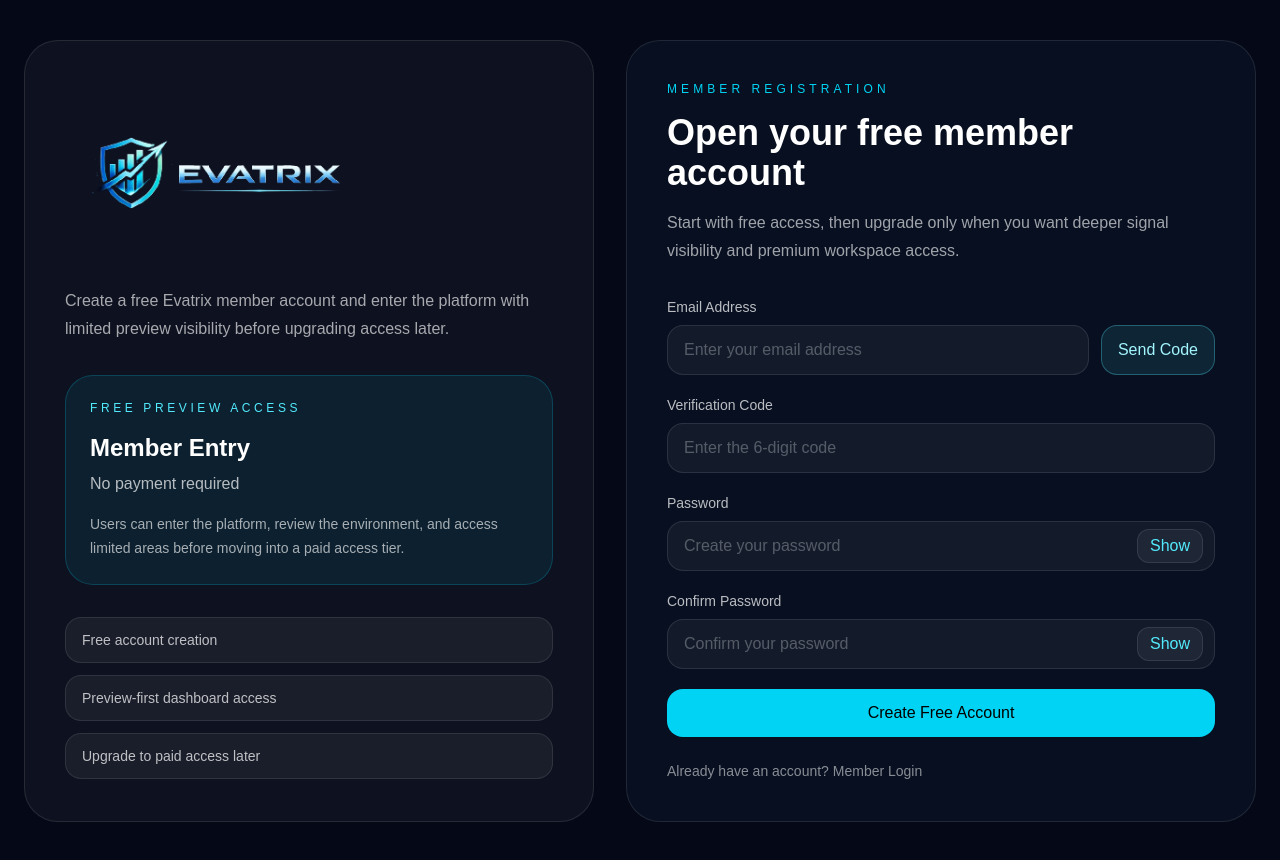
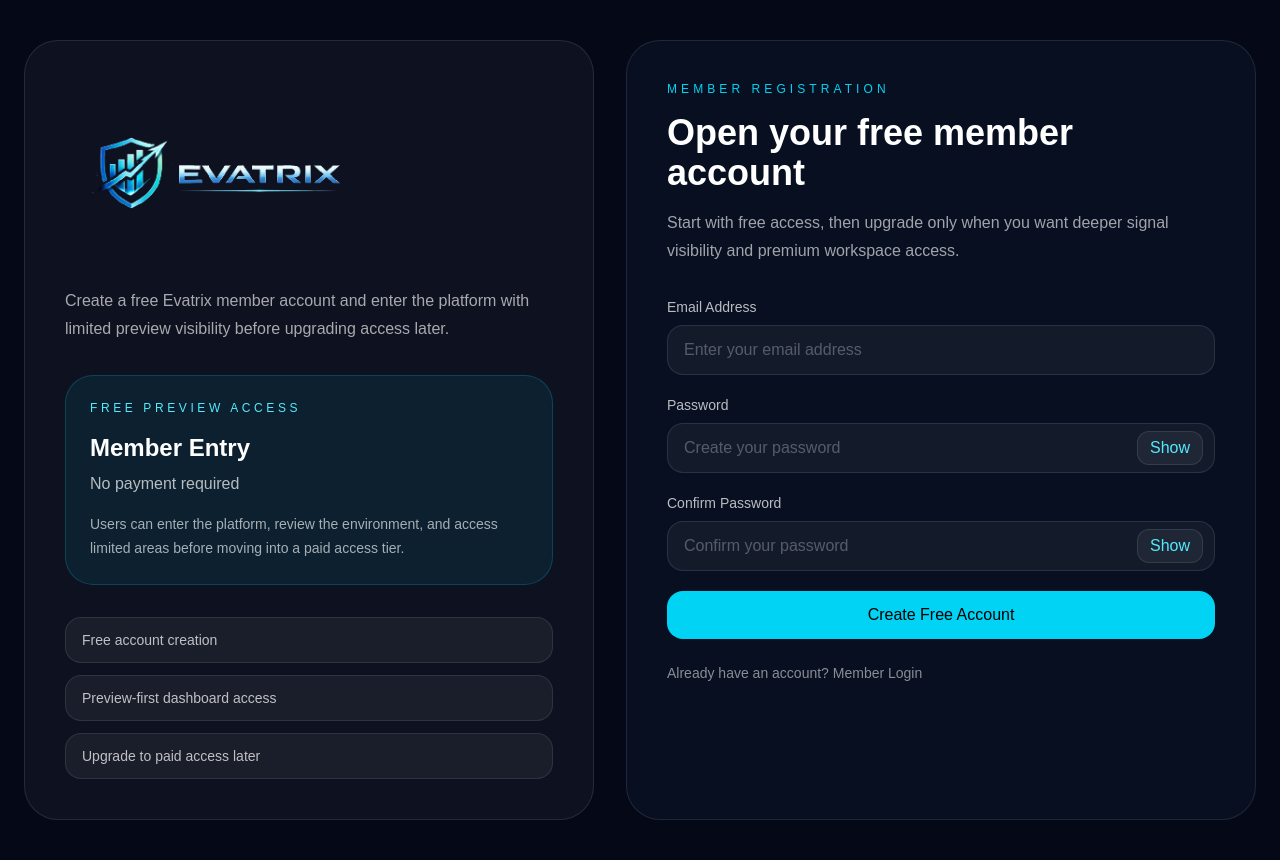
Before and after one commit to EltunTov/evatrixglobal, a Next.js app: page /signup in a window 1280 px wide. Built offline with nearby package versions, Linux system fonts and the light colour scheme.

Commit message:
Remove email verification and enable direct signup

```diff
--- a/app/api/auth/register/route.ts
+++ b/app/api/auth/register/route.ts
@@ -1,10 +1,8 @@
 import { NextResponse } from "next/server";
 import {
-  consumeCode,
   createUser,
   findUserByEmail,
   normalizeEmail,
-  verifyCode,
 } from "@/app/lib/db";
 import { setSession } from "@/app/lib/session";
 
@@ -12,19 +10,11 @@
   try {
     const body = await req.json();
     const email = normalizeEmail(body.email || "");
-    const code = String(body.code || "").trim();
     const password = String(body.password || "");
 
     if (!email || !email.includes("@")) {
       return NextResponse.json(
         { ok: false, error: "Valid email required." },
-        { status: 400 }
-      );
-    }
-
-    if (!code || code.length < 6) {
-      return NextResponse.json(
-        { ok: false, error: "Verification code required." },
         { status: 400 }
       );
     }
@@ -44,20 +34,12 @@
       );
     }
 
-    const isValidCode = await verifyCode(email, code);
-    if (!isValidCode) {
-      return NextResponse.json(
-        { ok: false, error: "Invalid or expired code." },
-        { status: 400 }
-      );
-    }
-
     const user = await createUser(email, password);
-    await consumeCode(email, code);
     await setSession(user.id);
 
     return NextResponse.json({ ok: true, user });
-  } catch {
+  } catch (error) {
+    console.error("REGISTER_ROUTE_ERROR", error);
     return NextResponse.json(
       { ok: false, error: "Registration failed." },
       { status: 500 }
--- a/app/signup/page.tsx
+++ b/app/signup/page.tsx
@@ -9,7 +9,6 @@
   const router = useRouter();
 
   const [email, setEmail] = useState("");
-  const [code, setCode] = useState("");
   const [password, setPassword] = useState("");
   const [confirmPassword, setConfirmPassword] = useState("");
 
@@ -17,59 +16,14 @@
   const [showConfirmPassword, setShowConfirmPassword] = useState(false);
 
   const [errorText, setErrorText] = useState("");
-  const [successText, setSuccessText] = useState("");
   const [loading, setLoading] = useState(false);
-  const [sendingCode, setSendingCode] = useState(false);
-  const [codeSent, setCodeSent] = useState(false);
-
-  async function handleSendCode() {
-    setErrorText("");
-    setSuccessText("");
-
-    if (!email.trim() || !email.includes("@")) {
-      setErrorText("Valid email address is required.");
-      return;
-    }
-
-    try {
-      setSendingCode(true);
-
-      const res = await fetch("/api/auth/send-code", {
-        method: "POST",
-        headers: {
-          "Content-Type": "application/json",
-        },
-        body: JSON.stringify({ email }),
-      });
-
-      const data = await res.json();
-
-      if (!res.ok || !data.ok) {
-        setErrorText(data.error || "Failed to send verification code.");
-        return;
-      }
-
-      setCodeSent(true);
-      setSuccessText("Verification code sent to your email address.");
-    } catch {
-      setErrorText("Failed to send verification code.");
-    } finally {
-      setSendingCode(false);
-    }
-  }
 
   async function handleSubmit(e: React.FormEvent) {
     e.preventDefault();
     setErrorText("");
-    setSuccessText("");
 
     if (!email.trim() || !email.includes("@")) {
       setErrorText("Valid email address is required.");
-      return;
-    }
-
-    if (!code.trim() || code.trim().length < 6) {
-      setErrorText("Verification code is required.");
       return;
     }
 
@@ -93,7 +47,6 @@
         },
         body: JSON.stringify({
           email,
-          code: code.trim(),
           password,
         }),
       });
@@ -170,34 +123,11 @@
                 <label className="mb-2 block text-sm text-white/72">
                   Email Address
                 </label>
-                <div className="flex gap-3">
-                  <input
-                    type="email"
-                    value={email}
-                    onChange={(e) => setEmail(e.target.value)}
-                    placeholder="Enter your email address"
-                    className="w-full rounded-2xl border border-white/10 bg-white/5 px-4 py-3 text-white outline-none placeholder:text-white/28"
-                  />
-                  <button
-                    type="button"
-                    onClick={handleSendCode}
-                    disabled={sendingCode}
-                    className="shrink-0 rounded-2xl border border-cyan-300/30 bg-cyan-300/10 px-4 py-3 text-sm font-medium text-cyan-200 transition hover:bg-cyan-300/20 disabled:opacity-60"
-                  >
-                    {sendingCode ? "Sending..." : codeSent ? "Resend Code" : "Send Code"}
-                  </button>
-                </div>
-              </div>
-
-              <div>
-                <label className="mb-2 block text-sm text-white/72">
-                  Verification Code
-                </label>
                 <input
-                  type="text"
-                  value={code}
-                  onChange={(e) => setCode(e.target.value)}
-                  placeholder="Enter the 6-digit code"
+                  type="email"
+                  value={email}
+                  onChange={(e) => setEmail(e.target.value)}
+                  placeholder="Enter your email address"
                   className="w-full rounded-2xl border border-white/10 bg-white/5 px-4 py-3 text-white outline-none placeholder:text-white/28"
                 />
               </div>
@@ -252,12 +182,6 @@
                 </div>
               ) : null}
 
-              {successText ? (
-                <div className="rounded-2xl border border-emerald-400/20 bg-emerald-400/10 px-4 py-3 text-sm text-emerald-200">
-                  {successText}
-                </div>
-              ) : null}
-
               <button
                 type="submit"
                 disabled={loading}
```
